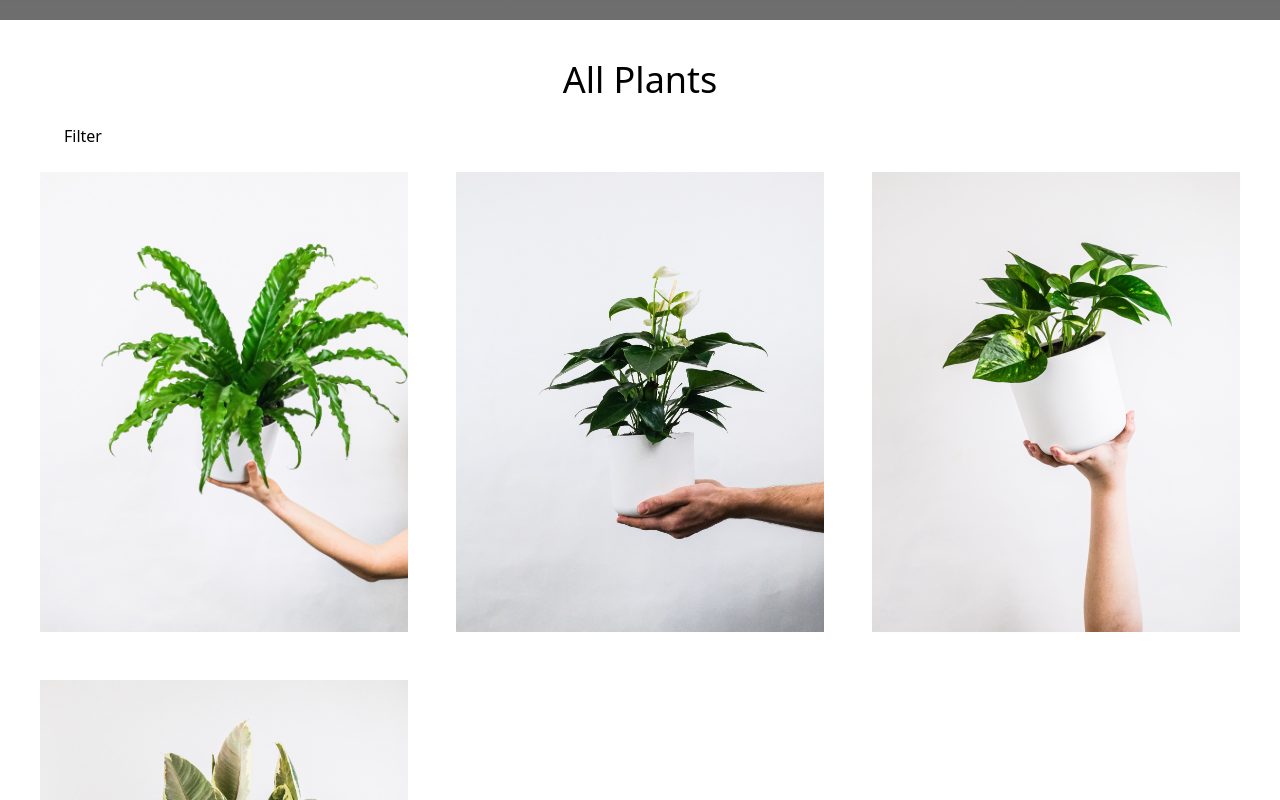
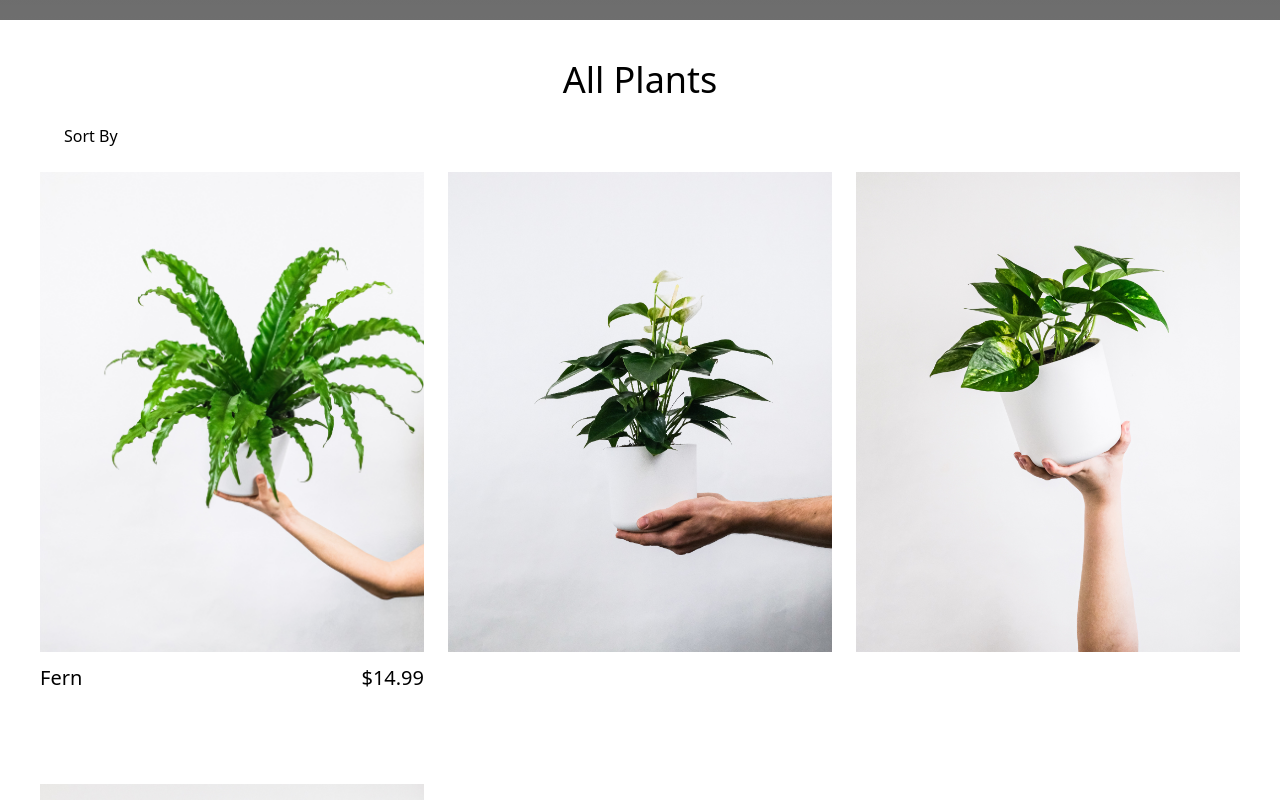
Before and after one commit to jtcaovan/shopping-cart, a React (Create React App) app: page /shop in a window 1280 px wide. Shown: the part 580-1380 px from the top of the page. Built offline with nearby package versions, Linux system fonts and the light colour scheme; grey boxes are pictures that could not be loaded.

Commit message:
Added shop item skeleton

```diff
--- a/src/components/Shop.js
+++ b/src/components/Shop.js
@@ -23,13 +23,18 @@ function Shop() {
           <div>
             <h1 className='text-4xl text-center'>All Plants</h1>
             <div className='p-6 flex'>
-              <p>Filter</p>
-
+              <p>Sort By</p>
             </div>
           </div>
-            <div className='grid grid-cols-3 gap-12'>
+            <div className='grid grid-cols-3 gap-x-6 gap-y-20'>
               {/* <img src={arecaPalm} alt=''/> */}
-              <img src={fern} alt=''/>
+              <div>
+                <img src={fern} alt=''/>
+                <div className='flex justify-between text-xl py-3'>
+                  <p>Fern</p>
+                  <p>$14.99</p>
+                </div>
+              </div>
               <img src={peaceLily} alt=''/>
               <img src={pothos} alt=''/>
               <img src={rubberTree} alt=''/>
```
